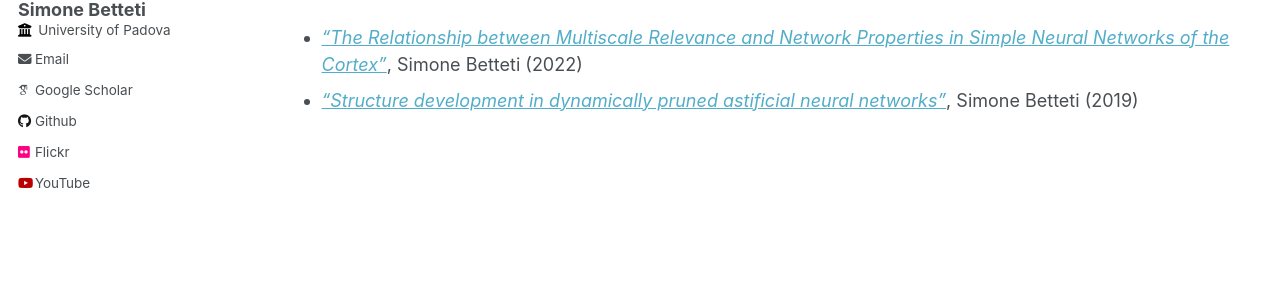
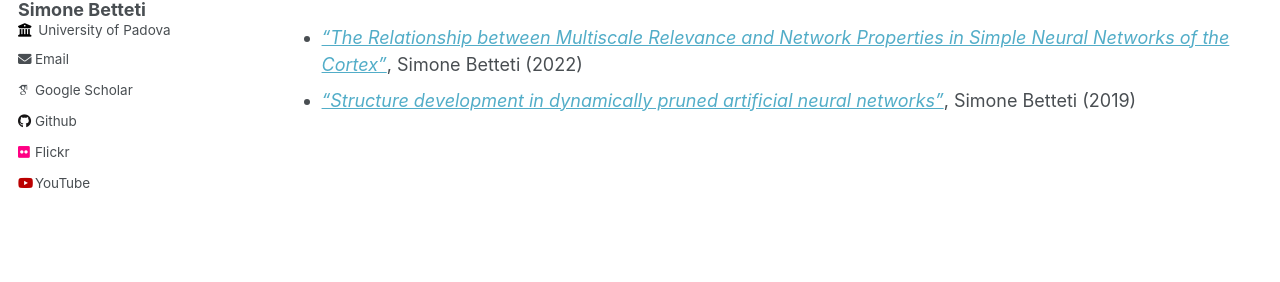
Before and after one commit to sim1bet/sim1bet.github.io, a Jekyll site: the page built from _pages/publications.md, in a window 1280 px wide. Shown: the part 252-534 px from the top of the page. Built offline with Jekyll 4.4.1, drawn with Linux system fonts in a browser that asks for light colours; some web fonts are replaced.

Commit message:
Update publications.md

```diff
--- a/_pages/publications.md
+++ b/_pages/publications.md
@@ -11,4 +11,4 @@ author_profile: true
 
 # Thesis
 * [_"The Relationship between Multiscale Relevance and Network Properties in Simple Neural Networks of the Cortex"_](https://github.com/sim1bet/M.Sc.-Thesis/blob/main/TheRelationshipBetweenMSRandSimpleNNofTheCortex.pdf), Simone Betteti (2022)
-* [_"Structure development in dynamically pruned astificial neural networks"_](https://github.com/sim1bet/B.Sc.-Thesis/blob/master/StructureDevelopmentInDynamicallyPrunedANNs.pdf), Simone Betteti (2019)
+* [_"Structure development in dynamically pruned artificial neural networks"_](https://github.com/sim1bet/B.Sc.-Thesis/blob/master/StructureDevelopmentInDynamicallyPrunedANNs.pdf), Simone Betteti (2019)
```
